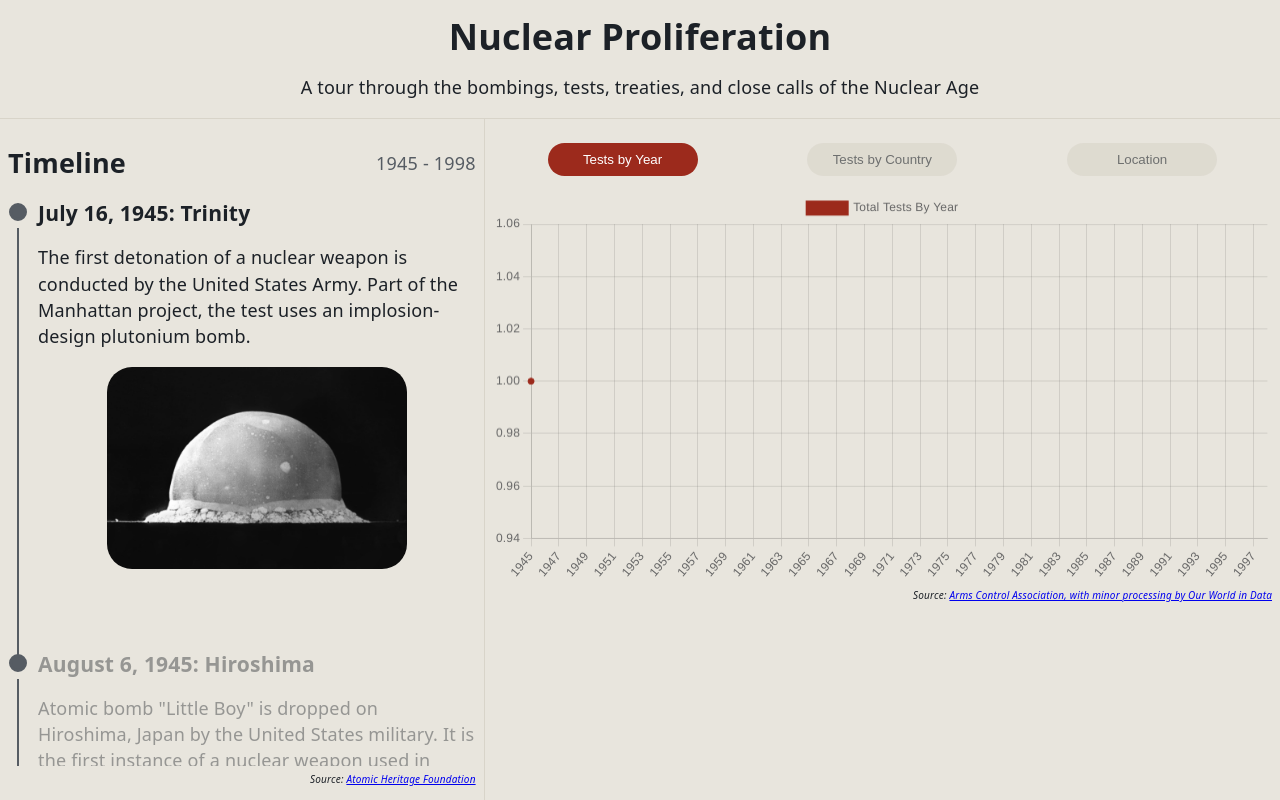
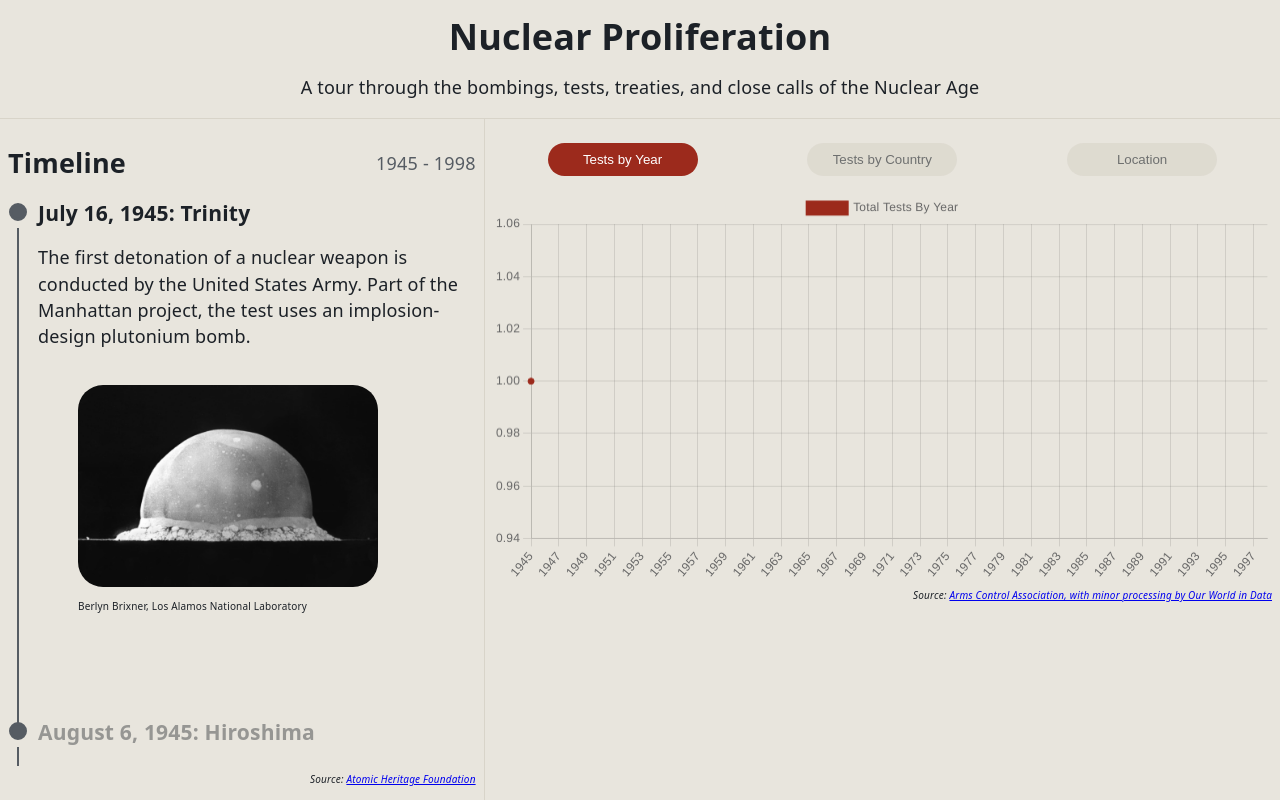
Before and after one commit to mpcarolin/nuclear-timeline, a React (Vite) app: page / in a window 1280 px wide. Built offline with nearby package versions, Linux system fonts and the light colour scheme.

Commit message:
Add image citations and refactor EventImage component

```diff
--- /dev/null
+++ b/src/components/Timeline/TimelineEvent/EventImage.module.css
@@ -0,0 +1,5 @@
+.thumbnail {
+    max-width: 300px;
+    align-self: center;
+    border-radius: 25px;
+}
--- /dev/null
+++ b/src/components/Timeline/TimelineEvent/EventImage.tsx
@@ -0,0 +1,17 @@
+import type { TEventImage } from "@/types/timeline"
+
+import styles from "./EventImage.module.css"
+
+export const EventImage = ({ image }: { image: TEventImage }) => {
+    return (
+        <figure>
+            <img
+                src={image.src}
+                className={styles.thumbnail}
+            />
+            <figcaption className="citation">
+                {image.attribution}
+            </figcaption>
+        </figure>
+    )
+}
--- a/src/components/Timeline/TimelineEvent/TimelineEvent.module.css
+++ b/src/components/Timeline/TimelineEvent/TimelineEvent.module.css
@@ -46,9 +46,3 @@
     background: var(--color-text-subdued);
     border: 3px solid var(--color-text-subdued);
 }
-
-.thumbnail {
-    max-width: 300px;
-    align-self: center;
-    border-radius: 25px;
-}
--- a/src/components/Timeline/TimelineEvent/TimelineEvent.tsx
+++ b/src/components/Timeline/TimelineEvent/TimelineEvent.tsx
@@ -2,6 +2,7 @@ import type { Ref } from 'react'
 import type { TTimelineEvent, TTimelineEventElement } from "@/types/timeline";
 
 import styles from "./TimelineEvent.module.css"
+import { EventImage } from './EventImage';
 
 export type TTimelineProps = {
     active?: boolean;
@@ -25,14 +26,7 @@ export const TimelineEvent = ({ event, active, onClick, ref }: TTimelineProps) =
                 <p className={styles.eventDescription}>
                     {event.description}
                 </p>
-                {
-                    event.image && (
-                        <img
-                            src={event.image.src}
-                            className={styles.thumbnail}
-                        />
-                    )
-                }
+                {event.image && <EventImage image={event.image} />}
             </div>
         </li>
     );
```
Also changed, not shown: src/types/timeline.ts (+6 -4 lines).
